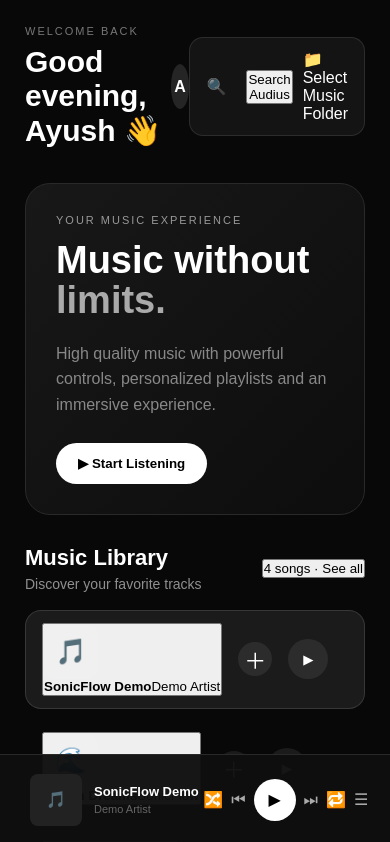
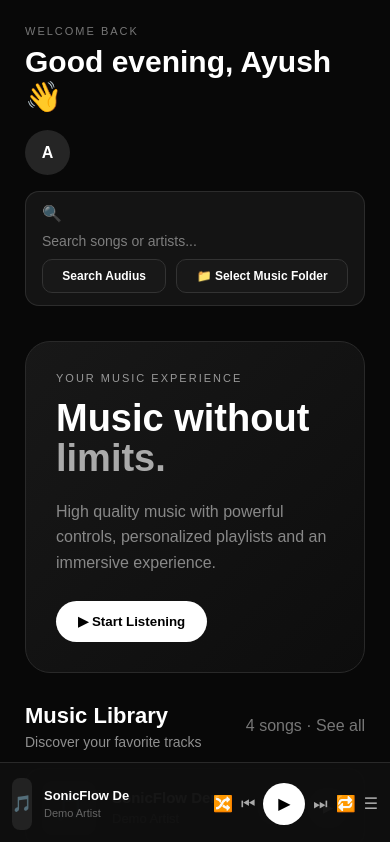
Before and after one commit to ayushydv1805/SonicFlow, a React (Vite) app: page / in a window 390 px wide. Shown: the top 842 px of the page. Built offline with nearby package versions, Linux system fonts and the light colour scheme.

Commit message:
fix: complete responsive controls and queue styling

```diff
--- a/src/index.css
+++ b/src/index.css
@@ -1401,3 +1401,234 @@ button {
 .not-found-card button:hover {
   transform: translateY(-1px);
 }
+
+
+/* App interaction fixes */
+.search-box {
+  flex-wrap: wrap;
+}
+
+.search-box button,
+.local-music-btn {
+  border: 1px solid #333;
+  background: #181818;
+  color: #fff;
+  border-radius: 10px;
+  padding: 9px 12px;
+  font-size: 12px;
+  font-weight: 600;
+  cursor: pointer;
+  white-space: nowrap;
+}
+
+.search-box button:hover,
+.local-music-btn:hover {
+  background: #242424;
+  border-color: #555;
+}
+
+.local-music-btn input {
+  display: none;
+}
+
+.section-header-reset {
+  border: 0;
+  background: transparent;
+  color: #777;
+  font: inherit;
+  cursor: pointer;
+}
+
+.section-header-reset:hover {
+  color: #fff;
+}
+
+.song-card {
+  padding: 0;
+}
+
+.song-card-main {
+  min-width: 0;
+  flex: 1;
+  display: flex;
+  align-items: center;
+  gap: 16px;
+  padding: 12px 0 12px 16px;
+  border: 0;
+  background: transparent;
+  color: inherit;
+  font: inherit;
+  text-align: left;
+  cursor: pointer;
+}
+
+.song-card-main:hover .song-info h3,
+.song-card-main:focus-visible .song-info h3 {
+  color: #fff;
+}
+
+.song-info strong,
+.song-info span {
+  display: block;
+}
+
+.song-info strong {
+  margin: 0 0 5px;
+  font-size: 15px;
+}
+
+.song-info span {
+  margin: 0;
+  font-size: 13px;
+  opacity: 0.5;
+}
+
+.song-play {
+  flex-shrink: 0;
+  margin-right: 16px;
+}
+
+.queue-panel {
+  position: fixed;
+  top: 0;
+  right: 0;
+  z-index: 30;
+  width: min(390px, 100%);
+  height: 100vh;
+  overflow-y: auto;
+  padding: 24px;
+  background: #121212;
+  border-left: 1px solid #292929;
+  box-shadow: -20px 0 50px rgba(0, 0, 0, 0.45);
+}
+
+.queue-header {
+  display: flex;
+  justify-content: space-between;
+  align-items: center;
+  gap: 12px;
+  margin-bottom: 20px;
+}
+
+.queue-header button {
+  border: 1px solid #333;
+  background: #1c1c1c;
+  color: #aaa;
+  border-radius: 9px;
+  padding: 8px 12px;
+  cursor: pointer;
+}
+
+.queue-list {
+  display: flex;
+  flex-direction: column;
+  gap: 10px;
+}
+
+.queue-item {
+  display: flex;
+  align-items: center;
+  justify-content: space-between;
+  gap: 12px;
+  padding: 10px;
+  border: 1px solid #282828;
+  border-radius: 12px;
+  background: #181818;
+}
+
+.queue-song-info {
+  min-width: 0;
+  display: flex;
+  align-items: center;
+  gap: 10px;
+}
+
+.queue-cover {
+  width: 42px;
+  height: 42px;
+  flex-shrink: 0;
+  display: grid;
+  place-items: center;
+  border-radius: 9px;
+  background: #222;
+}
+
+.queue-song-info strong,
+.queue-song-info span {
+  display: block;
+}
+
+.queue-song-info strong {
+  white-space: nowrap;
+  overflow: hidden;
+  text-overflow: ellipsis;
+}
+
+.queue-song-info span {
+  margin-top: 4px;
+  font-size: 12px;
+  color: #777;
+}
+
+.queue-item > button {
+  flex-shrink: 0;
+  border: 0;
+  background: transparent;
+  color: #777;
+  cursor: pointer;
+}
+
+.queue-item > button:hover {
+  color: #fff;
+}
+
+.empty-queue {
+  color: #777;
+  text-align: center;
+  padding: 40px 0;
+}
+
+@media (max-width: 900px) {
+  .topbar {
+    flex-wrap: wrap;
+    gap: 16px;
+  }
+
+  .search-box {
+    width: 100%;
+    order: 3;
+  }
+}
+
+@media (max-width: 600px) {
+  .search-box {
+    align-items: stretch;
+  }
+
+  .search-box button,
+  .local-music-btn {
+    flex: 1 1 auto;
+    text-align: center;
+  }
+
+  .player {
+    height: 82px;
+    padding: 10px 12px;
+  }
+
+  .player-center {
+    width: auto;
+  }
+
+  .now-playing {
+    max-width: 32%;
+    overflow: hidden;
+  }
+
+  .now-playing h4,
+  .now-playing p {
+    white-space: nowrap;
+    overflow: hidden;
+    text-overflow: ellipsis;
+  }
+}
```
